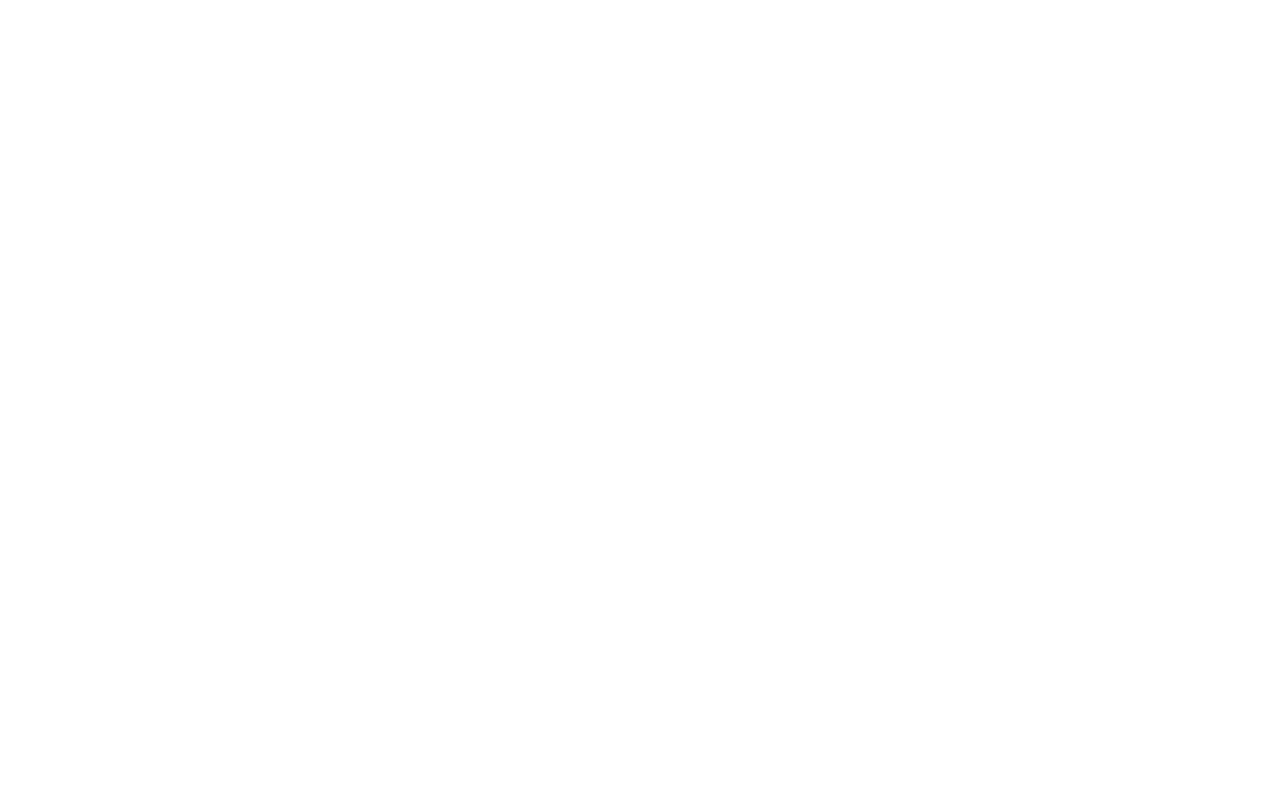
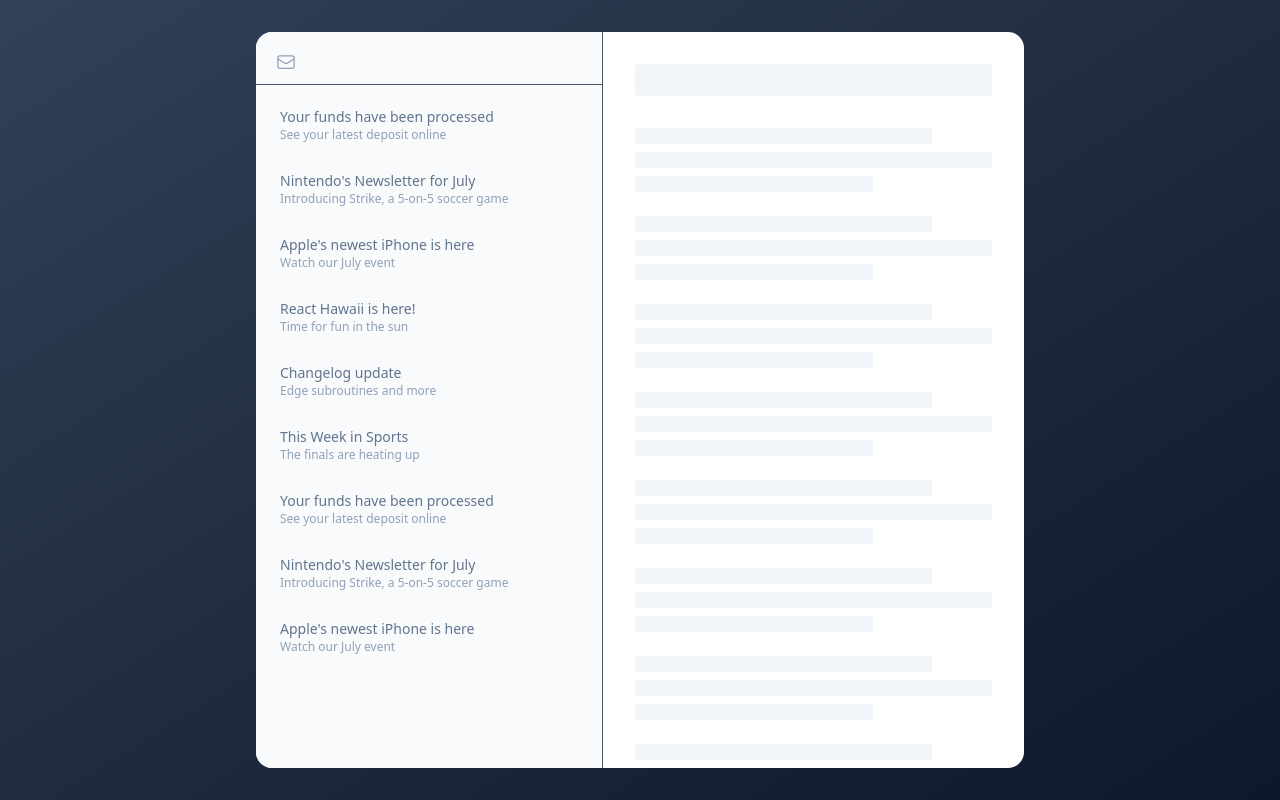
Before and after one commit to ymeskini/animation-recipes, a React (Vite) app: page /email in a window 1280 px wide. Before the commit this address had no page. Built offline with nearby package versions, Linux system fonts and the light colour scheme.

Commit message:
init email client

```diff
--- a/package.json
+++ b/package.json
@@ -10,6 +10,7 @@
     "preview": "vite preview"
   },
   "dependencies": {
+    "@heroicons/react": "^2.2.0",
     "chroma-js": "^3.1.2",
     "motion": "^12.23.22",
     "react": "^19.1.1",
--- a/src/App.tsx
+++ b/src/App.tsx
@@ -2,12 +2,14 @@
 
 import { Stepper } from "./animations/stepper.tsx";
 import { Home } from "./animations/home.tsx";
+import Email from "./animations/email.tsx";
 
 function App() {
   return (
     <Routes>
       <Route path="/" element={<Home />} />
       <Route path="/stepper" element={<Stepper />} />
+      <Route path="/email" element={<Email />} />
     </Routes>
   );
 }
--- /dev/null
+++ b/src/animations/email.tsx
@@ -0,0 +1,75 @@
+import { useState } from "react";
+import * as Icons from "@heroicons/react/24/outline";
+
+const titles = [
+  ["Apple's newest iPhone is here", "Watch our July event"],
+  [
+    "Nintendo's Newsletter for July",
+    "Introducing Strike, a 5-on-5 soccer game",
+  ],
+  ["Your funds have been processed", "See your latest deposit online"],
+  ["This Week in Sports", "The finals are heating up"],
+  ["Changelog update", "Edge subroutines and more"],
+  ["React Hawaii is here!", "Time for fun in the sun"],
+];
+
+export default function Email() {
+  const [messages, setMessages] = useState([...Array(9).keys()]);
+
+  function addMessage() {
+    const newId = (messages.at(-1) || 0) + 1;
+    setMessages((messages) => [...messages, newId]);
+  }
+
+  function archiveMessage(mid: number) {
+    setMessages((messages) => messages.filter((id) => id !== mid));
+  }
+
+  return (
+    <div className="flex h-screen flex-col items-center justify-center overscroll-y-contain bg-gradient-to-br from-slate-700 to-slate-900 py-8 px-6 text-slate-600">
+      <div className="mx-auto flex w-full max-w-3xl flex-1 overflow-hidden rounded-2xl bg-white ">
+        <div className="flex w-[45%] flex-col bg-slate-50 py-2">
+          <div className="border-b px-5">
+            <div className="flex justify-between py-2 text-right">
+              <button
+                onClick={addMessage}
+                className="-mx-2 rounded px-2 py-1 text-slate-400 hover:text-slate-500 active:bg-slate-200"
+              >
+                <Icons.EnvelopeIcon className="h-5 w-5 " />
+              </button>
+            </div>
+          </div>
+          <ul className="overflow-y-scroll px-3 pt-2">
+            {[...messages].reverse().map((mid) => (
+              <li key={mid} className="relative py-0.5">
+                <button
+                  onClick={() => archiveMessage(mid)}
+                  className="block w-full cursor-pointer truncate rounded py-3 px-3 text-left hover:bg-slate-200"
+                >
+                  <p className="truncate text-sm font-medium text-slate-500">
+                    {titles[mid % titles.length][0]}
+                  </p>
+                  <p className="truncate text-xs text-slate-400">
+                    {titles[mid % titles.length][1]}
+                  </p>
+                </button>
+              </li>
+            ))}
+          </ul>
+        </div>
+        <div className="flex-1 overflow-y-scroll border-l px-8 py-8">
+          <h1 className="h-8 rounded bg-slate-100 text-2xl font-bold" />
+          <div className="mt-8 space-y-6">
+            {[...Array(9).keys()].map((i) => (
+              <div key={i} className="space-y-2 text-sm">
+                <p className="h-4 w-5/6 rounded bg-slate-100" />
+                <p className="h-4 rounded bg-slate-100" />
+                <p className="h-4 w-4/6 rounded bg-slate-100" />
+              </div>
+            ))}
+          </div>
+        </div>
+      </div>
+    </div>
+  );
+}
--- a/src/animations/home.tsx
+++ b/src/animations/home.tsx
@@ -19,6 +19,17 @@
               Interactive step-by-step animation component
             </p>
           </Link>
+          <Link
+            to="/email"
+            className="bg-white rounded-lg shadow-md p-6 hover:shadow-lg transform hover:scale-105 transition-all duration-300 cursor-pointer block"
+          >
+            <h2 className="text-xl font-semibold mb-3 text-gray-800">
+              Email Client
+            </h2>
+            <p className="text-gray-600">
+              Interactive email client component
+            </p>
+          </Link>
         </div>
       </div>
     </div>
```
Also changed, not shown: 1 other file (tests, documents, lock files or other folders).
